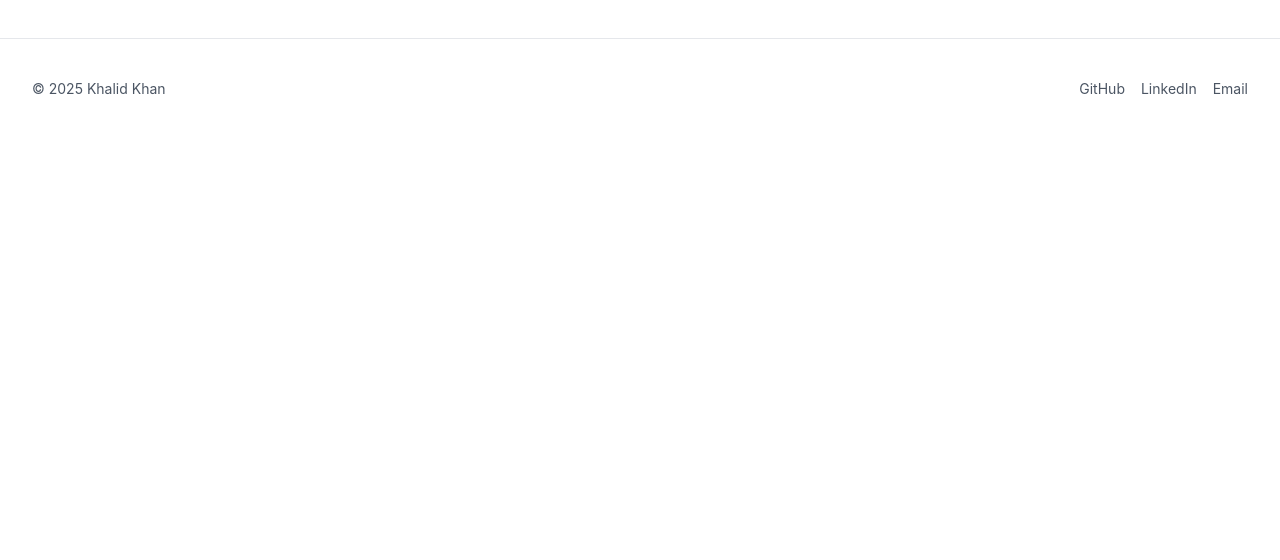
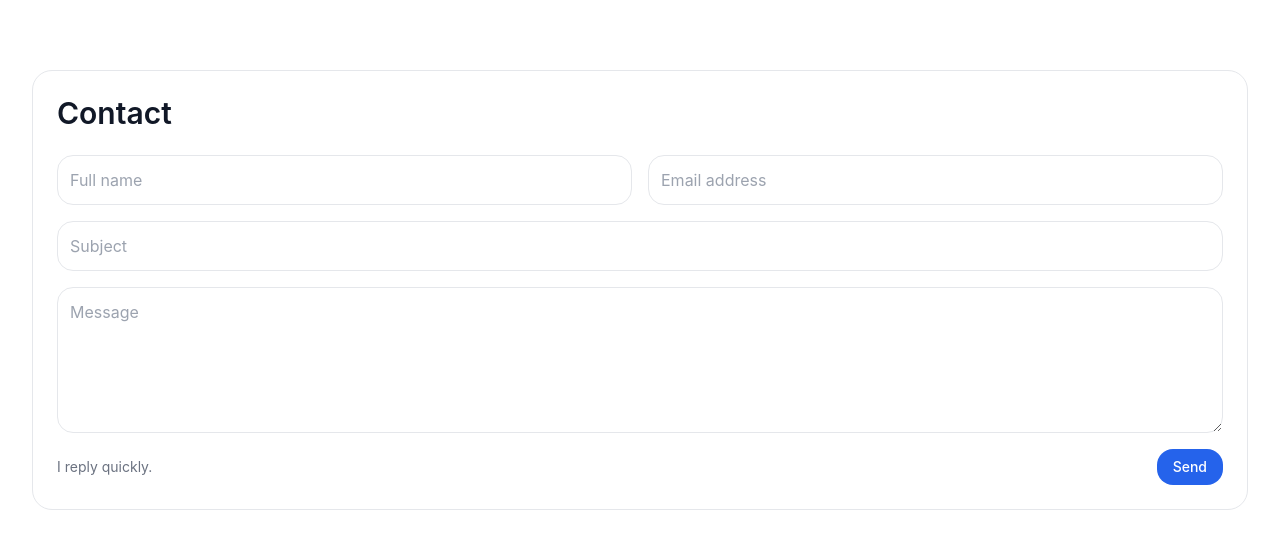
Before and after one commit to khalidkhan76770/portfolio, a Next.js app: page /portfolio/ in a window 1280 px wide. Shown: the part 2562-3122 px from the top of the page. Before the commit the page ends 2701 px from the top, so only its background shows below. Built offline with nearby package versions, Linux system fonts and the light colour scheme.

Commit message:
Add files via upload

```diff
--- /dev/null
+++ b/components/sections/Contact.jsx
@@ -0,0 +1,19 @@
+export default function Contact() {
+  return (
+    <section id="contact" className="section section-pad mb-24">
+      <div className="card p-6">
+        <h2 className="text-2xl md:text-3xl font-semibold">Contact</h2>
+        <form onSubmit={(e) => { e.preventDefault(); alert('This form is a placeholder. Wire it to Web3Forms or Formspree.'); }} className="mt-6 grid sm:grid-cols-2 gap-4">
+          <input name="name" placeholder="Full name" className="border rounded-xl p-3" required />
+          <input type="email" name="email" placeholder="Email address" className="border rounded-xl p-3" required />
+          <input name="subject" placeholder="Subject" className="sm:col-span-2 border rounded-xl p-3" />
+          <textarea name="message" placeholder="Message" rows={5} className="sm:col-span-2 border rounded-xl p-3" required />
+          <div className="sm:col-span-2 flex items-center justify-between">
+            <p className="text-sm text-gray-500">I reply quickly.</p>
+            <button className="btn-primary" type="submit">Send</button>
+          </div>
+        </form>
+      </div>
+    </section>
+  );
+}
```
